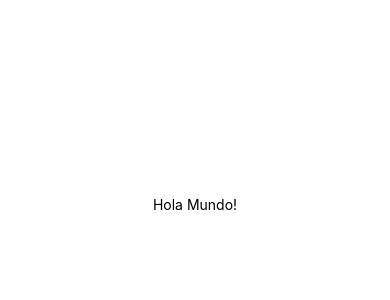
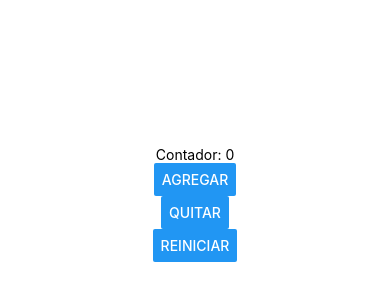
Before and after one commit to 124049927-lang/PAM214, a React Native app in the folder intro/: screen / in a window 390 px wide. Shown: the part 218-518 px from the top of the page. Built offline with nearby package versions, Linux system fonts and the light colour scheme.

Commit message:
Practica 5 realizada

```diff
--- a/intro/App.js
+++ b/intro/App.js
@@ -1,20 +1,34 @@
+//1. Imports: Zona de importaciones
 import { StatusBar } from 'expo-status-bar';
-import { StyleSheet, Text, View } from 'react-native';
+import { StyleSheet, Text, View, Button } from 'react-native';
+import React,{useState} from 'react';
 
+//2. Main: Zona de componentes
 export default function App() {
+
+const [Contador, setContador]= useState(0);
+
   return (
     <View style={styles.container}>
-      <Text>Hola Mundo!</Text>
+
+      <Text>Contador: {Contador}</Text>
+
+      <Button title='Agregar' onPress={()=>setContador(Contador+1)}/>
+        <Button title='Quitar' onPress={()=>setContador(Contador-1)}/>
+          <Button title='Reiniciar' onPress={()=>setContador(0)}/>
+
       <StatusBar style="auto" />
+
     </View>
   );
 }
 
+//3. Estilos: Zona estetica y posicionamiento
 const styles = StyleSheet.create({
   container: {
     flex: 1,
     backgroundColor: '#fff',
     alignItems: 'center',
     justifyContent: 'center',
-  },
+  },
 });
```
